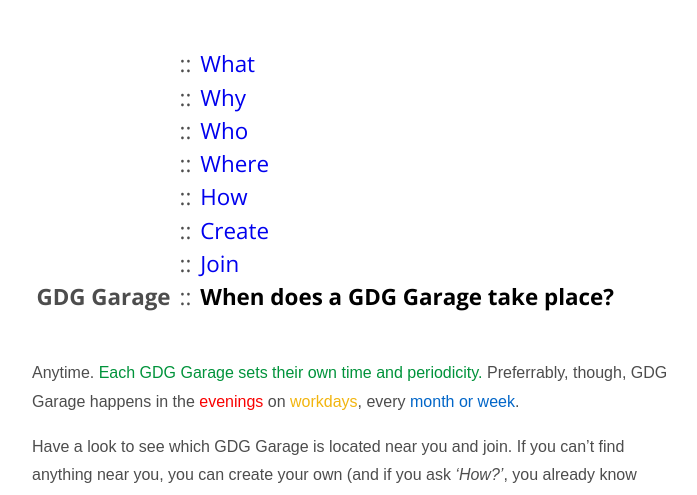
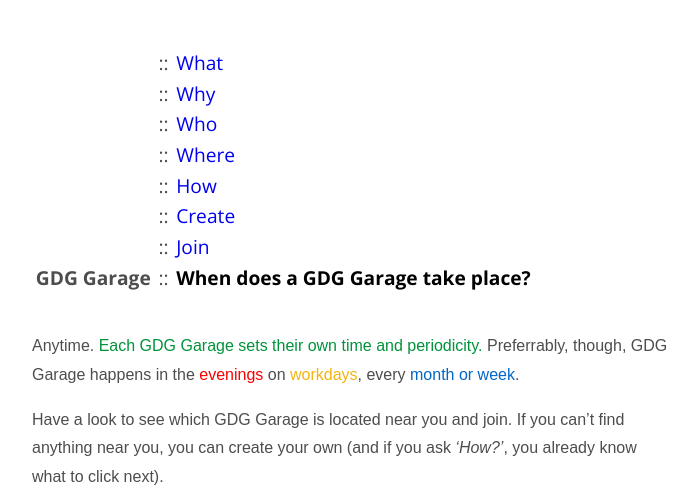
Before and after one commit to gdg-garage/gdg-garage.github.io, a Jekyll site: the page built from when/index.markdown, in a window 1280 px wide. Shown: the top 495 px of the page, without its empty margins (288-985 px from the left). Built offline with Jekyll 4.4.1, drawn with Linux system fonts in a browser that asks for light colours; Markdown is read by kramdown in place of the engine named in the settings.

Commit message:
Tune the 'main menu'

```diff
--- a/css/main.css
+++ b/css/main.css
@@ -160,13 +160,13 @@ ol > li {
 table.nav {
   font-family: "Open Sans", sans-serif;
   margin-bottom: 2em;
-  font-size: 140%;
+  font-size: 120%;
   font-weight: normal;
 }
 
 table.nav td {
   border: none;
-  padding: 0.1em 0.2em;
+  padding: 0.05em 0.2em;
 }
 
 table.nav td h1 {
```
